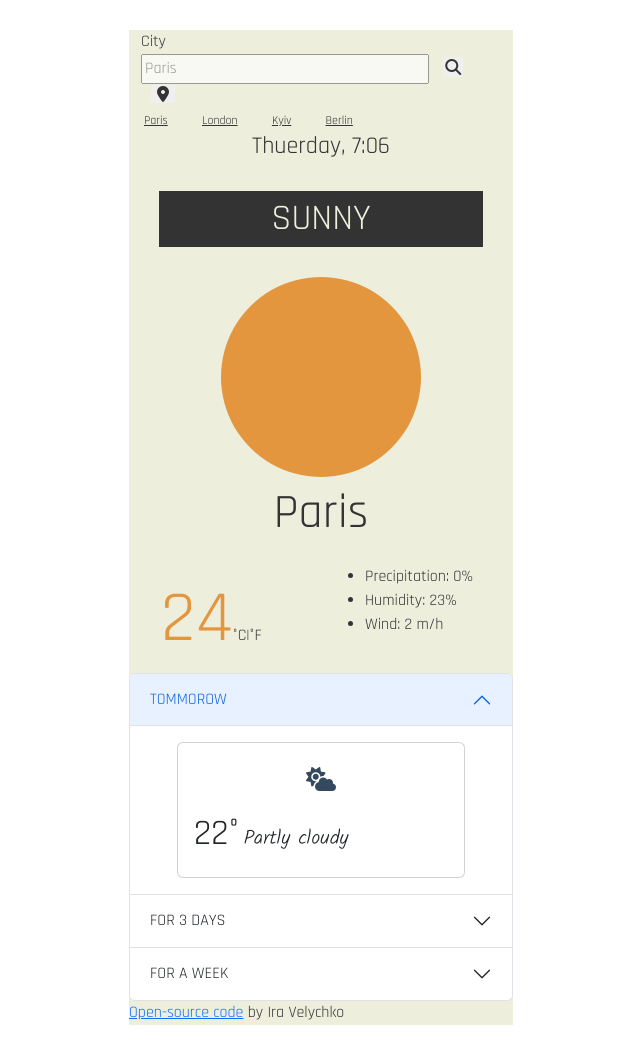
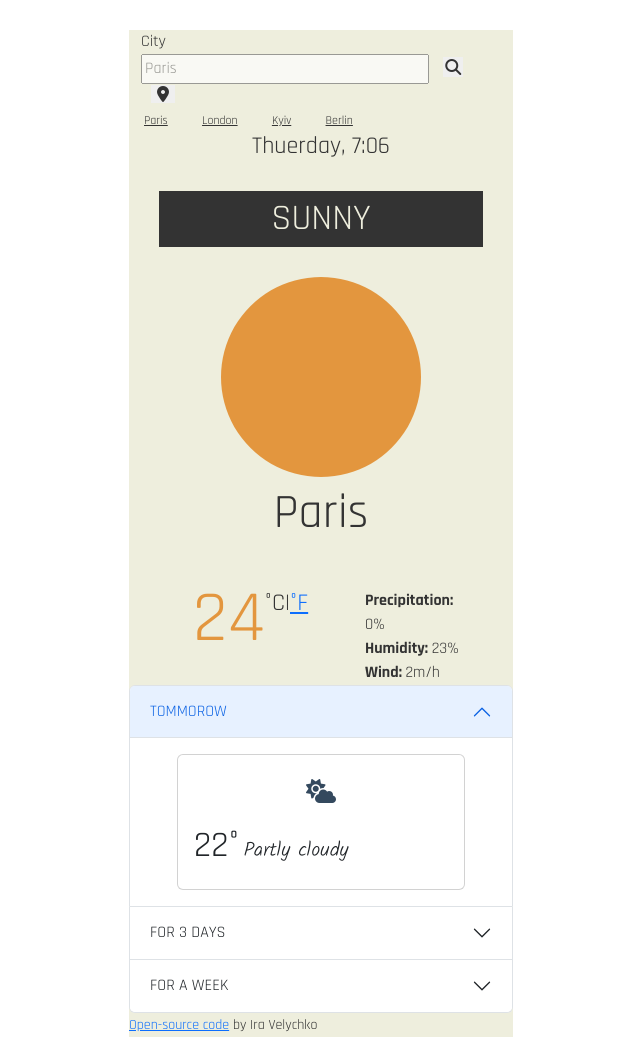
Before and after one commit to ira-velychkoo/Studying, a plain HTML site: page index.html in a window 1280 px wide. Shown: the whole page, without its empty margins (319-959 px from the left). Drawn offline with nearby package versions, Linux system fonts and the light colour scheme.

Commit message:
Styled wether details

```diff
--- a/index.html
+++ b/index.html
@@ -5,10 +5,10 @@
     <meta http-equiv="X-UA-Compatible" content="IE=edge">
     <meta name="viewport" content="width=device-width, initial-scale=1.0">
     <title>Weather</title>
+    <link rel="stylesheet" href="src/styles.css">
     <link rel="preconnect" href="https://fonts.googleapis.com">
 <link rel="preconnect" href="https://fonts.gstatic.com" crossorigin>
 <link href="https://fonts.googleapis.com/css2?family=Abril+Fatface&family=Indie+Flower&family=Kalam:wght@300&family=Rajdhani:wght@400;700&display=swap" rel="stylesheet">
- <link rel="stylesheet" href="src/styles.css">
     <script src="https://kit.fontawesome.com/004c3feeea.js" crossorigin="anonymous"></script>
     <link href="https://cdn.jsdelivr.net/npm/bootstrap@5.2.0-beta1/dist/css/bootstrap.min.css" rel="stylesheet" integrity="sha384-0evHe/X+R7YkIZDRvuzKMRqM+OrBnVFBL6DOitfPri4tjfHxaWutUpFmBp4vmVor" crossorigin="anonymous">
     <script src="https://unpkg.com/axios/dist/axios.min.js"></script>
@@ -38,15 +38,21 @@
 <div class="container cityName">
     <p class="cityName" id="nameChange">Paris</p>
 </div>
-<div class="container">
+<div class="container weatherTemperature">
   <div class="row">
-    <div class="col-6"><p class="status" id="temperature">24</p>°C|°F</div>
+    <div class="col-1">
+    </div>
     <div class="col-6">
-      <ul>
-        <li>Precipitation: <span id="precipitation">0</span>%</li>
-        <li>Humidity: <span id="humidity">23</span>%</li>
-        <li>Wind: <span id="wind">2</span> m/h</li>
+      <p class="status" id="temperature">24</p><span class="unitsTemp"><span class="cels">°C</span>|<a href="#" class="faren">°F</a></span>
+    </div>
+    <div class="col-4">
+      <ul class="conditions">
+        <li><strong>Precipitation: </strong><span id="precipitation">0</span>%</li>
+        <li><strong>Humidity: </strong><span id="humidity">23</span>%</li>
+        <li><strong>Wind: </strong><span id="wind">2</span>m/h</li>
       </ul>
+    </div>
+    <div class="col-1">
     </div>
   </div>
 </div>
@@ -96,7 +102,7 @@
     </div>
   </div>
 </div>
-<div><a href="https://github.com/ira-velychkoo/Studying">Open-source code</a> by Ira Velychko</div>
+<div><small><a href="https://github.com/ira-velychkoo/Studying">Open-source code</a> by Ira Velychko</small></div>
 </div>
 <script src="index.js">
 	</script>
--- a/index.js
+++ b/index.js
@@ -20,7 +20,7 @@ date.innerHTML = formatDate(new Date());
 function showWeather(response) {
   let temp = document.querySelector("#temperature");
   let temperature = Math.round(response.data.main.temp);
-  temp.innerHTML = `${temperature}°C`;
+  temp.innerHTML =temperature;
 }
 
 function citySearch(event) {
--- a/src/styles.css
+++ b/src/styles.css
@@ -23,6 +23,11 @@ p.city {
 h3.today {
   font-size: 24px;
   text-align: center;
+}
+ul.conditions {
+  list-style: none;
+  display: inline;
+  font-size: 16px;
 }
 button {
   border: none;
@@ -75,6 +80,9 @@ button {
   background-color: #f0ece2;
   font-family: "Rajdhani", sans-serif;
 }
+strong {
+  color: #333333;
+}
 p.status {
   display: inline;
   margin-left: 20px;
@@ -112,6 +120,11 @@ p.status {
 .boxes {
   display: inline;
 }
+.weatherTemperature .unitsTemp {
+  position: relative;
+  top: -30px;
+  font-size: 24px;
+}
 #temperatureBox {
   font-family: "Rajdhani", sans-serif;
   font-weight: 700px;
```
